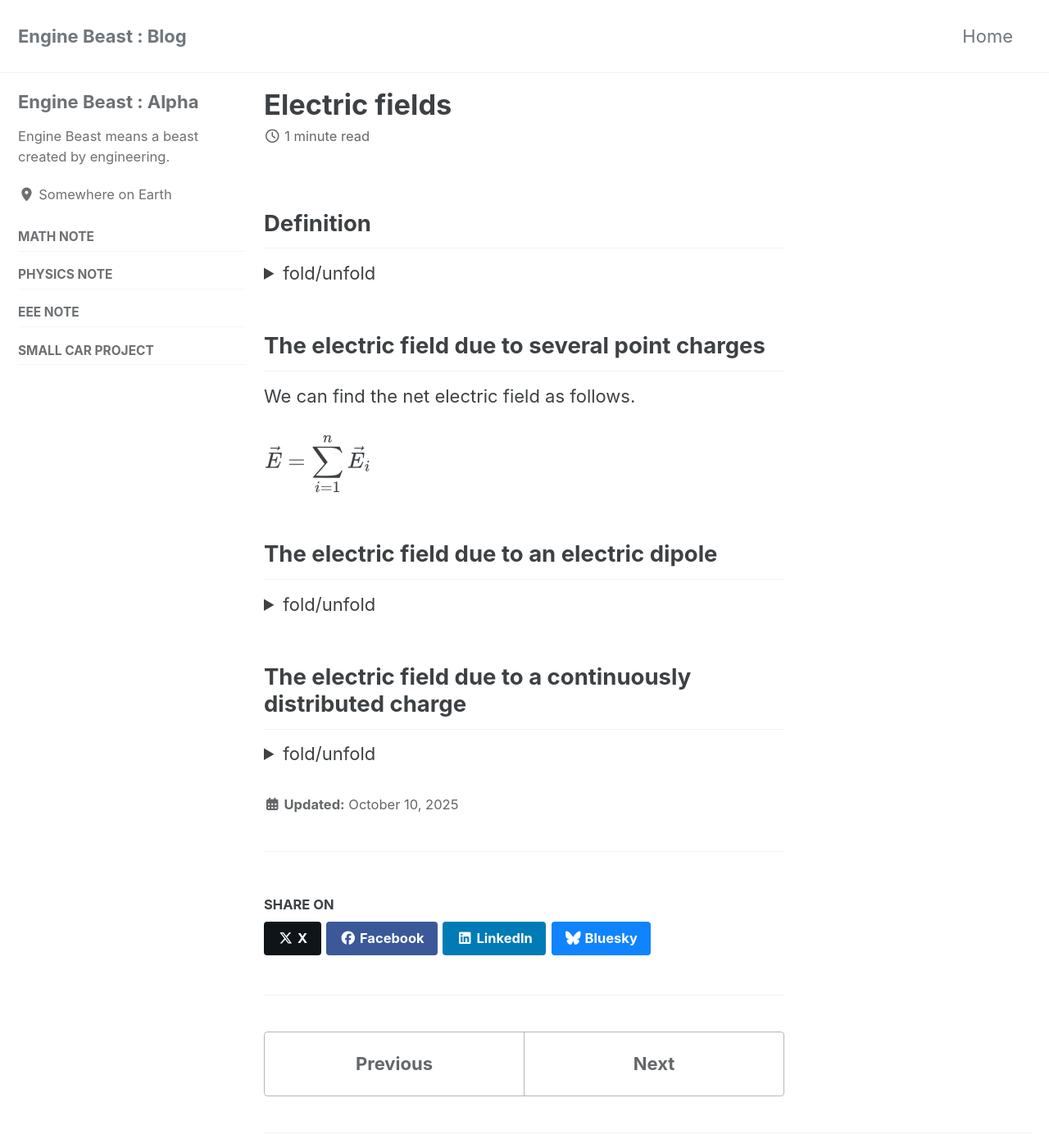
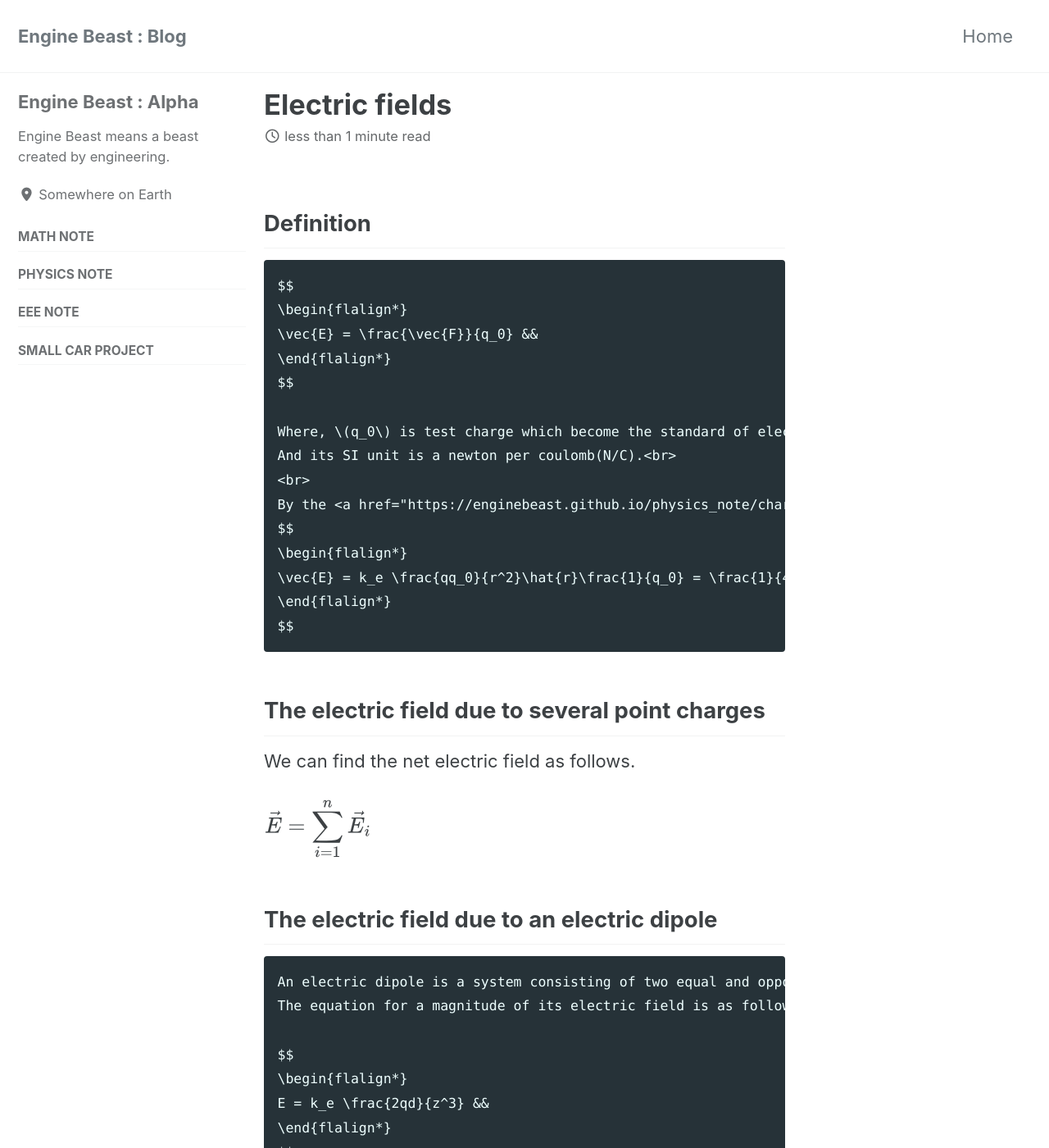
Before and after one commit to enginebeast/enginebeast.github.io, a Jekyll site: the page built from _posts/2025-10-10-electric_fields.md, in a window 1280 px wide and 1400 px high. Shown: the whole window at 82% size. Built offline with Jekyll 4.4.1, drawn with Linux system fonts in a browser that asks for light colours; cached includes are drawn as plain includes; some of the changed text lies outside the part shown.

Commit message:
Delete <details

```diff
--- a/_posts/2025-10-10-electric_fields.md
+++ b/_posts/2025-10-10-electric_fields.md
@@ -6,8 +6,6 @@ use_math: true
 ---
 
 <h2>Definition</h2>
-<details>
-    <summary>fold/unfold</summary>
     $$
     \begin{flalign*}
     \vec{E} = \frac{\vec{F}}{q_0} &&
@@ -23,7 +21,6 @@ use_math: true
     \vec{E} = k_e \frac{qq_0}{r^2}\hat{r}\frac{1}{q_0} = \frac{1}{4\pi\epsilon_0}\frac{q}{r^2}\hat{r} &&
     \end{flalign*}
     $$
-</details>
 
 <h2>The electric field due to several point charges</h2>
 We can find the net electric field as follows.
@@ -35,8 +32,6 @@ $$
 $$
 
 <h2>The electric field due to an electric dipole</h2>
-<details>
-    <summary>fold/unfold</summary>
     An electric dipole is a system consisting of two equal and opposite charges, q and -q, separated by certain distance.
     The equation for a magnitude of its electric field is as follows.
 
@@ -47,11 +42,9 @@ $$
     $$
 
     Where d is a distance between two charge, and z is a distance between center of two charge and a test charge.
-</details>
 
 <h2>The electric field due to a continuously distributed charge</h2>
-<details>
-    <summary>fold/unfold</summary>
+
     $$
     \begin{flalign*}
     \vec{E} = k_e \int \frac{dq}{r^2}\hat{r} &&
@@ -78,4 +71,3 @@ $$
     \rho = dq/dV &&
     \end{flalign*}
     $$
-</details>
```
